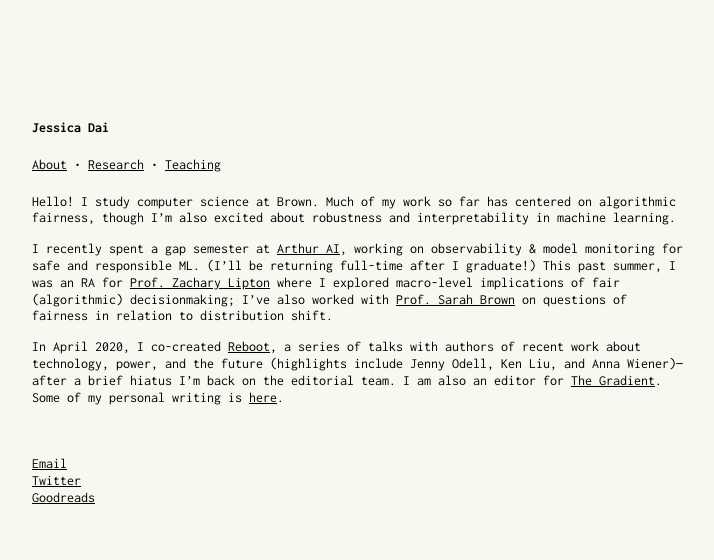
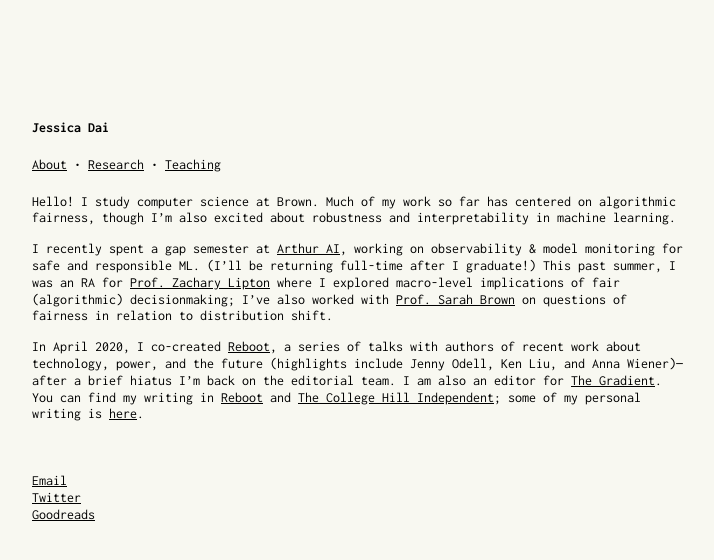
Before and after one commit to jessica-dai/jessica-dai.github.io, a Jekyll site: the page built from index.md, in a window 1280 px wide. Shown: the top 560 px of the page, without its empty margins (88-802 px from the left). Built offline with Jekyll 4.4.1, drawn with Linux system fonts in a browser that asks for light colours.

Commit message:
Update index.md

```diff
--- a/index.md
+++ b/index.md
@@ -8,4 +8,4 @@ Hello! I study computer science at Brown. Much of my work so far has centered on
 
 I recently spent a gap semester at [Arthur AI](http://www.arthur.ai){:target="_blank"}, working on observability & model monitoring for safe and responsible ML. (I'll be returning full-time after I graduate!) This past summer, I was an RA for [Prof. Zachary Lipton](http://zacklipton.com/){:target="_blank"} where I explored macro-level implications of fair (algorithmic) decisionmaking; I've also worked with [Prof. Sarah Brown](http://sarahmbrown.org/){:target="_blank"} on questions of fairness in relation to distribution shift.
 
-In April 2020, I co-created [Reboot](https://reboothq.substack.com/about){:target="blank"}, a series of talks with authors of recent work about technology, power, and the future (highlights include Jenny Odell, Ken Liu, and Anna Wiener)---after a brief hiatus I'm back on the editorial team. I am also an editor for [The Gradient](https://thegradient.pub/){:target="blank"}. Some of my personal writing is [here](https://reading.supply/@jessica){:target="blank"}.
+In April 2020, I co-created [Reboot](https://reboothq.substack.com/about){:target="blank"}, a series of talks with authors of recent work about technology, power, and the future (highlights include Jenny Odell, Ken Liu, and Anna Wiener)---after a brief hiatus I'm back on the editorial team. I am also an editor for [The Gradient](https://thegradient.pub/){:target="blank"}. You can find my writing in [Reboot](https://reboothq.substack.com/?sort=search&search=written%20by%20jessica%20dai){:target="blank"} and [The College Hill Independent](http://www.theindy.org/search?query=jessica%20dai); some of my personal writing is [here](https://reading.supply/@jessica){:target="blank"}.
```
